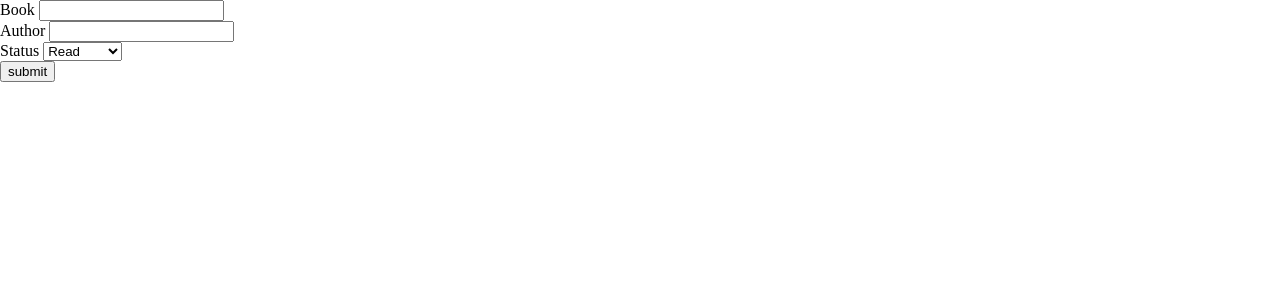
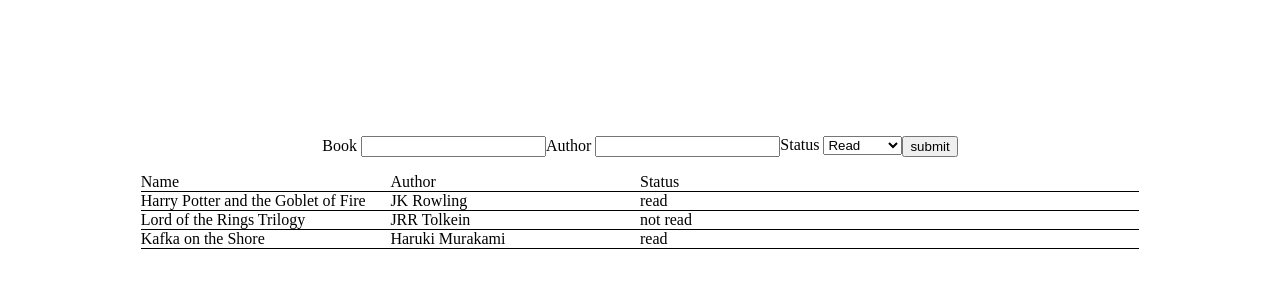
Before and after one commit to samtur/library, a plain HTML site: page index.html in a window 1280 px wide. Drawn offline with Linux system fonts and the light colour scheme.

Commit message:
Wrote function that iterates over the form to display data

```diff
--- a/index.html
+++ b/index.html
@@ -27,9 +27,22 @@
               <option value="false">Not Read</option>
             </select>
           </li>
+          <button type="submit" id="submitBtn">submit</button>
         </ul>
-        <button type="submit" id="submitBtn">submit</button>
       </form>
+    </div>
+    <div class="contentContainer">
+      <div class="contentHead">
+        <h4 class="headName">Name</h4>
+        <h4 class="headAuthor">Author</h4>
+        <h4 class="headStatus">Status</h4>
+      </div>
+      <!-- <div class="contentRow">
+        <div class="contentOne">fewrewre</div>
+        <div class="contentTwo">rewrewrew</div>
+        <div class="contentThree">rewrewrew</div>
+        <div class="contentFour">rwerewrwe</div>
+      </div> -->
     </div>
   </body>
 </html>
--- a/script.js
+++ b/script.js
@@ -3,6 +3,7 @@ let bookName = document.querySelector("#book").value;
 let bookAuthor = document.querySelector("#author").value;
 let bookStatus = document.querySelector("#status").value;
 const submit = document.querySelector("#submitBtn");
+const contentContainer = document.querySelector(".contentContainer");
 
 // Array to store books
 let library = [];
@@ -23,8 +24,48 @@ submit.addEventListener("click", function (event) {
   addBookToLibrary();
 });
 
+// Sample data
+let harryPotter = new Book(
+  "Harry Potter and the Goblet of Fire",
+  "JK Rowling",
+  true
+);
+let lordOfTheRings = new Book(
+  "Lord of the Rings Trilogy",
+  "JRR Tolkein",
+  false
+);
+let kafkaOnTheShore = new Book("Kafka on the Shore", "Haruki Murakami", true);
+library.push(harryPotter, lordOfTheRings, kafkaOnTheShore);
+
 // Function to add book to array.
 function addBookToLibrary() {
   let item = new Book(bookName, bookAuthor, bookStatus);
   library.push(item);
 }
+
+function displayBooks() {
+  for (i in library) {
+    const contentRow = document.createElement("div");
+    contentRow.className = "contentRow";
+    const contentOne = document.createElement("div");
+    contentOne.className = "contentOne";
+    contentOne.innerText = library[i].title;
+    console.log(library[i].title);
+    const contentTwo = document.createElement("div");
+    contentTwo.className = "contentTwo";
+    contentTwo.innerText = library[i].author;
+    const contentThree = document.createElement("div");
+    contentThree.className = "contentThree";
+    contentThree.innerText = library[i].read === true ? "read" : "not read";
+    const contentFour = document.createElement("div");
+    contentFour.className = "contentFour";
+    contentRow.append(contentOne);
+    contentRow.append(contentTwo);
+    contentRow.append(contentThree);
+    contentRow.append(contentFour);
+    contentContainer.append(contentRow);
+  }
+}
+
+displayBooks();
--- a/styles.css
+++ b/styles.css
@@ -85,4 +85,74 @@ video {
   font-size: 100%;
   font: inherit;
   vertical-align: baseline;
+  box-sizing: border-box;
 }
+
+body {
+  width: 100vw;
+  height: 100vh;
+  display: grid;
+  gap: 1rem;
+  grid-template-columns: 1fr 8fr 1fr;
+  grid-template-rows: 2fr 8fr;
+}
+
+/* Input Form */
+
+.formContainer {
+  grid-column: 2/3;
+  display: flex;
+  justify-content: center;
+  align-items: flex-end;
+}
+
+.inputContainer {
+  list-style: none;
+  display: flex;
+}
+
+/* Book Display */
+.contentContainer {
+  grid-column: 2/3;
+  display: grid;
+  grid-template-columns: repeat(4, 1fr);
+  height: fit-content;
+}
+
+.contentHead {
+  grid-column: 1/5;
+  display: grid;
+  grid-template-columns: repeat(4, 1fr);
+  height: fit-content;
+  border-bottom: 1px solid black;
+}
+.contentRow {
+  grid-column: 1/5;
+  display: grid;
+  grid-template-columns: repeat(4, 1fr);
+  height: fit-content;
+  border-bottom: 1px solid black;
+}
+
+.headName {
+  grid-column: 1/2;
+}
+.headAuthor {
+  grid-column: 2/3;
+}
+.headStatus {
+  grid-column: 3/4;
+}
+
+.contentOne {
+  grid-column: 1/2;
+}
+.contentTwo {
+  grid-column: 2/3;
+}
+.contentThree {
+  grid-column: 3/4;
+}
+.contentFour {
+  grid-column: 4/5;
+}
```
